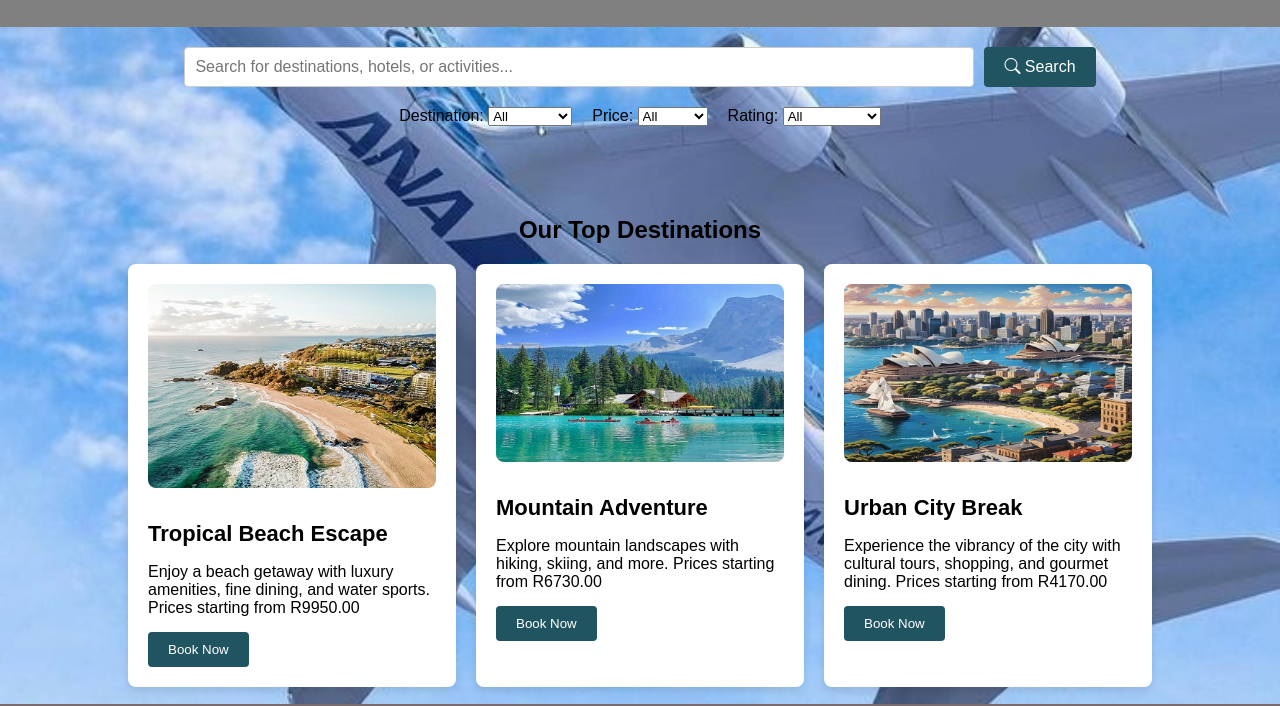
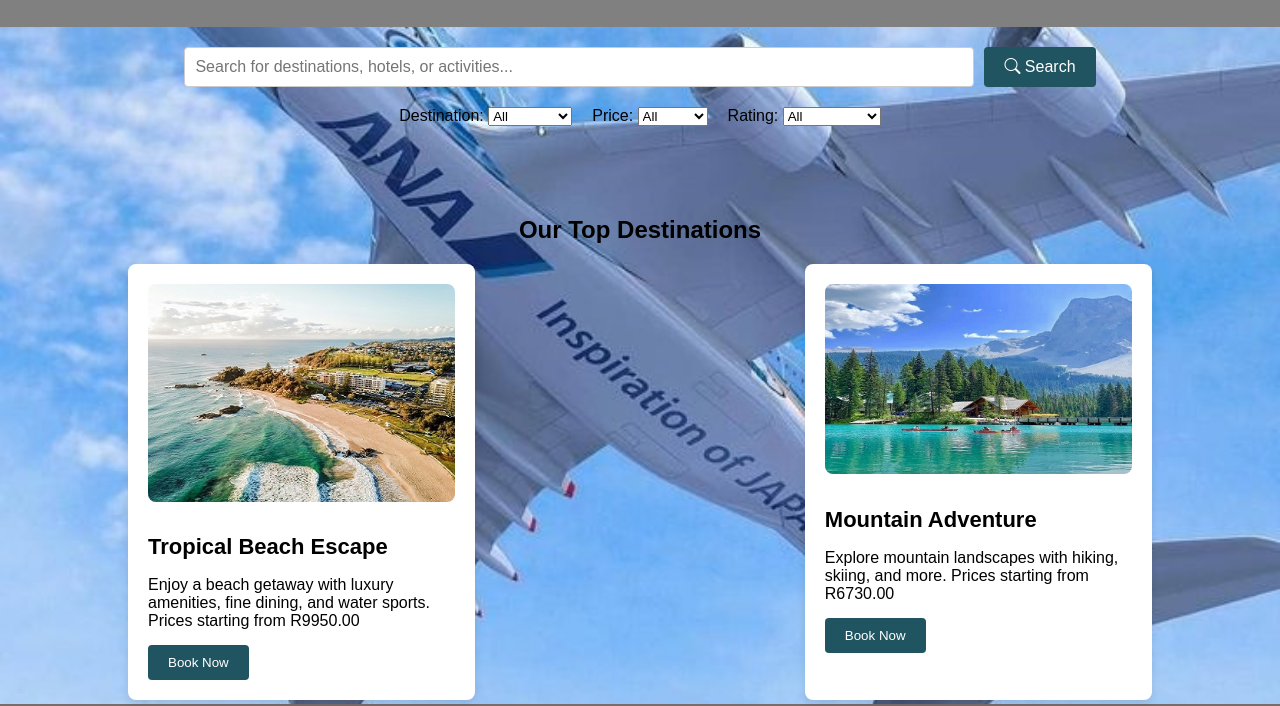
Before and after one commit to Sbongiseni-Mavimbela/-Travel-Agency-Booking-Platform, a plain HTML site: page bookings.html in a window 1280 px wide. Shown: the part 96-802 px from the top of the page. Drawn offline with nearby package versions, Linux system fonts and the light colour scheme.

Commit message:
Updated links in HTML files

```diff
--- a/bookings.html
+++ b/bookings.html
@@ -328,13 +328,7 @@
           <p>Explore mountain landscapes with hiking, skiing, and more. Prices starting from R6730.00</p>
           <button>Book Now</button>
         </div>
-        <div class="travel-container">
-          <img src="/images/_Best luxury city break hotels in Sydney CBD__.jpg" alt="City Break">
-          <h2>Urban City Break</h2>
-          <p>Experience the vibrancy of the city with cultural tours, shopping, and gourmet dining. Prices starting from
-            R4170.00</p>
-          <button>Book Now</button>
-        </div>
+
       </div>
     </section>
 
```
